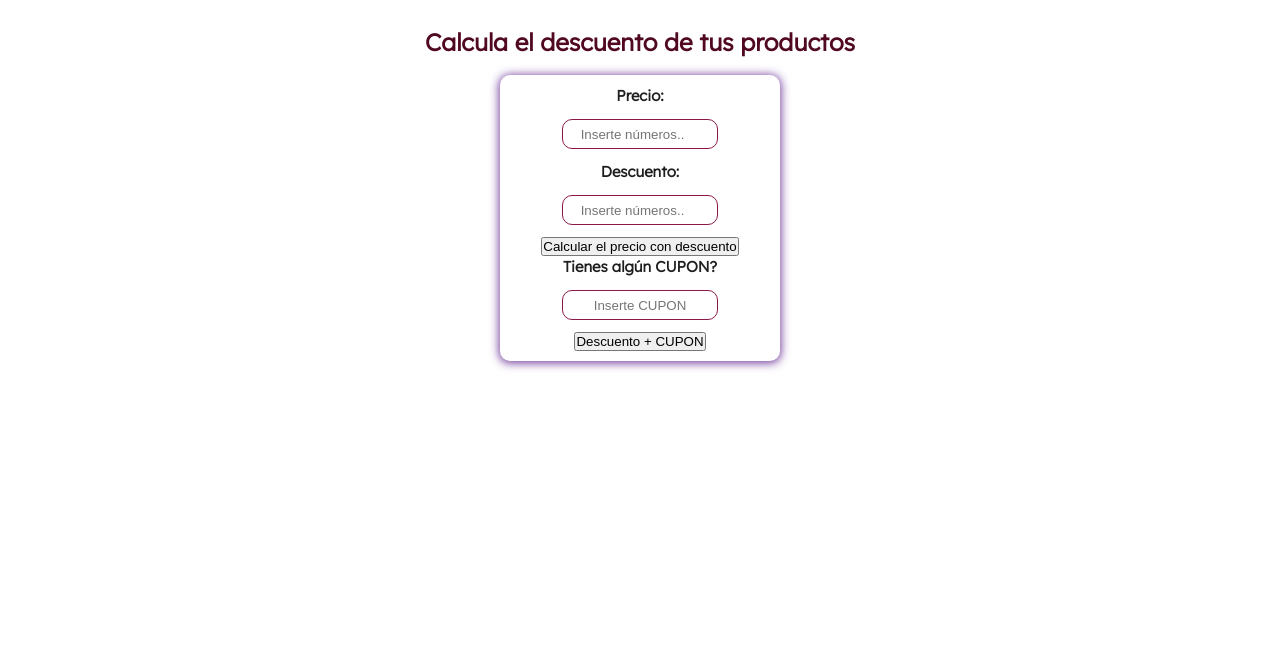
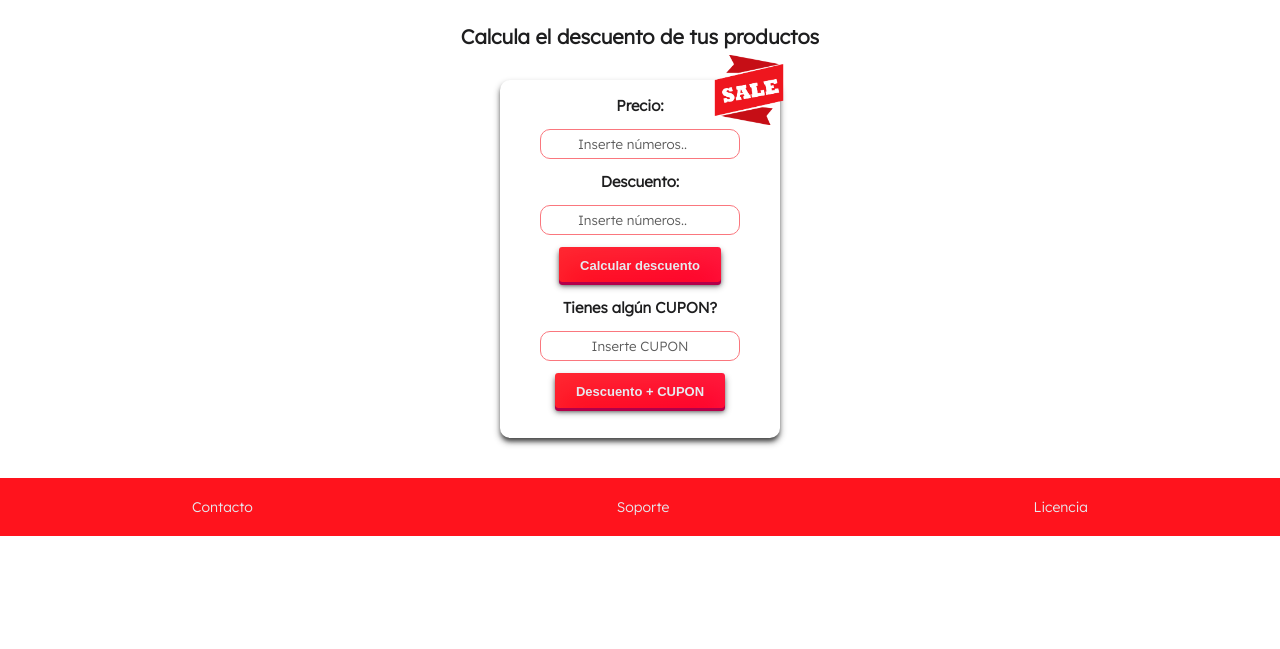
Before and after one commit to KevinChari/Geometr.io, a plain HTML site: page taller-decuentos/descuentos.html in a window 1280 px wide. Shown: the part 151-800 px from the top of the page. Drawn offline with Linux system fonts and the light colour scheme.

Commit message:
añadimos el estilizado al taller :)

```diff
--- a/taller-decuentos/descuento.css
+++ b/taller-decuentos/descuento.css
@@ -4,8 +4,6 @@
     --tiulos:#500921;
     --bordes: #8a1948;
     --subtitulos: #1e1e1f;
-    --inputs: #E7F5FF;
-    --inputsbackgr: #ba6fd1;
 }
 
 
@@ -32,7 +30,7 @@ header {
 
 header img {
     width: 100%;
-    height: 120px;
+    height: 135px;
     align-self: center;
 }
 
@@ -46,18 +44,19 @@ main .main__container {
     flex-direction: column;
     width: 100%;
     height: auto;
-    padding-top: 60px;
+    padding-top: 40px;
+    padding-bottom: 40px;
     text-align: center;
     justify-content: center;
     align-items: center;
 }
 
 .main__container h2 {
-    margin-bottom: 20px;
-    font-size: 2.4rem;
+    margin-bottom: 30px;
+    font-size: 2rem;
     font-weight: bold;
     line-height: 2.6rem;
-    color: var(--tiulos);
+    color: var(--subtitulos);
 }
 
 .main__container form {
@@ -66,11 +65,23 @@ main .main__container {
     min-width: 280px;
     height: auto;
     display: flex;
-    padding: 10px;
+    padding: 15px;
     flex-direction: column;
     align-items: center;
-    box-shadow: 0px 1px 10px 1px #57198ad8 ;
+    box-shadow: 0 4px 4px -1px rgb(0 0 0 / 60%), 0 4px 6px 1px rgb(0 0 0 / 30%), 0 1px 2px 1px rgb(0 0 0 / 0%) inset, 0 18px 32px -2px rgb(255 255 255 / 10%) inset;
     border-radius: 10px;
+}
+
+.main__img-des {
+    position: absolute;
+    width: 70px;
+    height: 70px;
+    top: -25px;
+    left: calc(80% - 10px);
+    background-image: url(../assets/imgs/promotion-ribbon-png.png);
+    background-repeat: no-repeat;
+    background-size: cover;
+    background-position: center;
 }
 
 .label__text {
@@ -82,20 +93,82 @@ main .main__container {
 }
 
 form .form__container-input {
-    width: 60%;
+    width: 80%;
     height: 30px;
     display: flex;
     margin-bottom: 12px;
-    border: 1px solid var(--bordes);
+    border: 1px solid #fa777e;
     border-radius: 10px;
     justify-content: center;
     align-items: center;
+}
+::placeholder {
+    font-family: 'Lexend Deca', sans-serif;
+    color: #5a5a5a;
+}
+
+.form__button {
+    width: auto;
+    height: 35px;
+    padding: 0.8em 1.6em;
+    margin-bottom: 15px;
+    outline: none;
+    border: none;
+    border-radius: 0.2666666667em;
+    box-shadow: 0 3px 0 0 #b3004a, 0 4px 4px -1px rgb(0 0 0 / 60%), 0 4px 6px 1px rgb(0 0 0 / 30%), 0 1px 2px 1px rgb(0 0 0 / 0%) inset, 0 18px 32px -2px rgb(255 255 255 / 10%) inset;
+    background-image: linear-gradient(
+    -45deg, #ff002b, #ff131d);
+    font-size: 1.3rem;
+    font-weight: bold;
+    line-height: 1.7rem;
+    color: #E6EAEF;
 }
 
 form .form__container-input input {
     width: 80%;
     height: 23px;
+    background-color: transparent;
     outline: none;
     border: none;
     text-align: center;
 }
+
+
+#ResultP {
+    font-size: 1.5rem;
+    line-height: 2.2rem;
+    color: var(--subtitulos);
+    font-weight: 600;
+}
+
+#ResultPC {
+    font-size: 1.5rem;
+    line-height: 2.2rem;
+    color: var(--subtitulos);
+    font-weight: 600;
+}
+
+footer {
+    width: 100%;
+    height: auto;
+    padding: 10px;
+    background-color: #ff131d;
+}
+
+footer ul {
+    display: flex;
+    justify-content: space-around;
+    font-size: 1.4rem;
+    font-weight: 500;
+    line-height: 1.8rem;
+    list-style: none;
+}
+
+footer li {
+    margin: 10px 0;
+}
+
+footer a {
+    text-decoration: none;
+    color: #E6EAEF;
+}
--- a/taller-decuentos/descuentos.html
+++ b/taller-decuentos/descuentos.html
@@ -19,6 +19,7 @@
         <section class="main__container">
             <h2>Calcula el descuento de tus productos </h2>
             <form>
+                <span class="main__img-des"></span>
                 <label class="label__text" for="InputPrice">Precio:</label>
                 <div class="form__container-input">
                     <input id="InputPrice" type="number" placeholder="Inserte números..">
@@ -29,8 +30,8 @@
                     <input id="InputDiscound" type="number" placeholder="Inserte números..">
                 </div>
 
-            <button type="button" onclick="onclickButtonPriceDiscount()">
-                Calcular el precio con descuento
+                <button class="form__button" type="button" onclick="onclickButtonPriceDiscount()">
+                    Calcular descuento
                 </button>
 
                 <label class="label__text" for="InputCoupon">Tienes algún CUPON? </label>
@@ -38,16 +39,23 @@
                     <input id="InputCoupon" type="text" placeholder="Inserte CUPON">
                 </div>
 
-            <button type="button" onclick="onclickButtonPriceCupon()">
+                <button class="form__button" type="button" onclick="onclickButtonPriceCupon()">
                     Descuento + CUPON
                 </button>
 
                 <p id="ResultP"></p>
                 <p id="ResultPC"></p>
+
             </form>
         </section>
-
     </main>
+    <footer>
+        <ul>
+            <li><a href="#">Contacto</a></li>
+            <li><a href="#">Soporte</a></li>
+            <li><a href="#">Licencia</a></li>
+        </ul>
+    </footer>
 
     <script src="./descuentos.js"></script>
 </body>
--- a/taller-decuentos/descuentos.js
+++ b/taller-decuentos/descuentos.js
@@ -91,7 +91,7 @@ function onclickButtonPriceCupon() {
     const precioConDescuentoCupon = calcularPrecioConDescuentoCupon(priceValue1, discountValue1, descuento);
 
     const ResultPC = document.getElementById("ResultPC");
-    ResultPC.innerText = "El precio con CUPON TOTAL es: $" + precioConDescuentoCupon;
+    ResultPC.innerText = "El precio TOTAL con CUPON es: $" + precioConDescuentoCupon;
 }
 
 
```
Also changed, not shown: assets/imgs/promotion-ribbon-png.png (added). Lines whose indentation alone changed are shown as unchanged.
